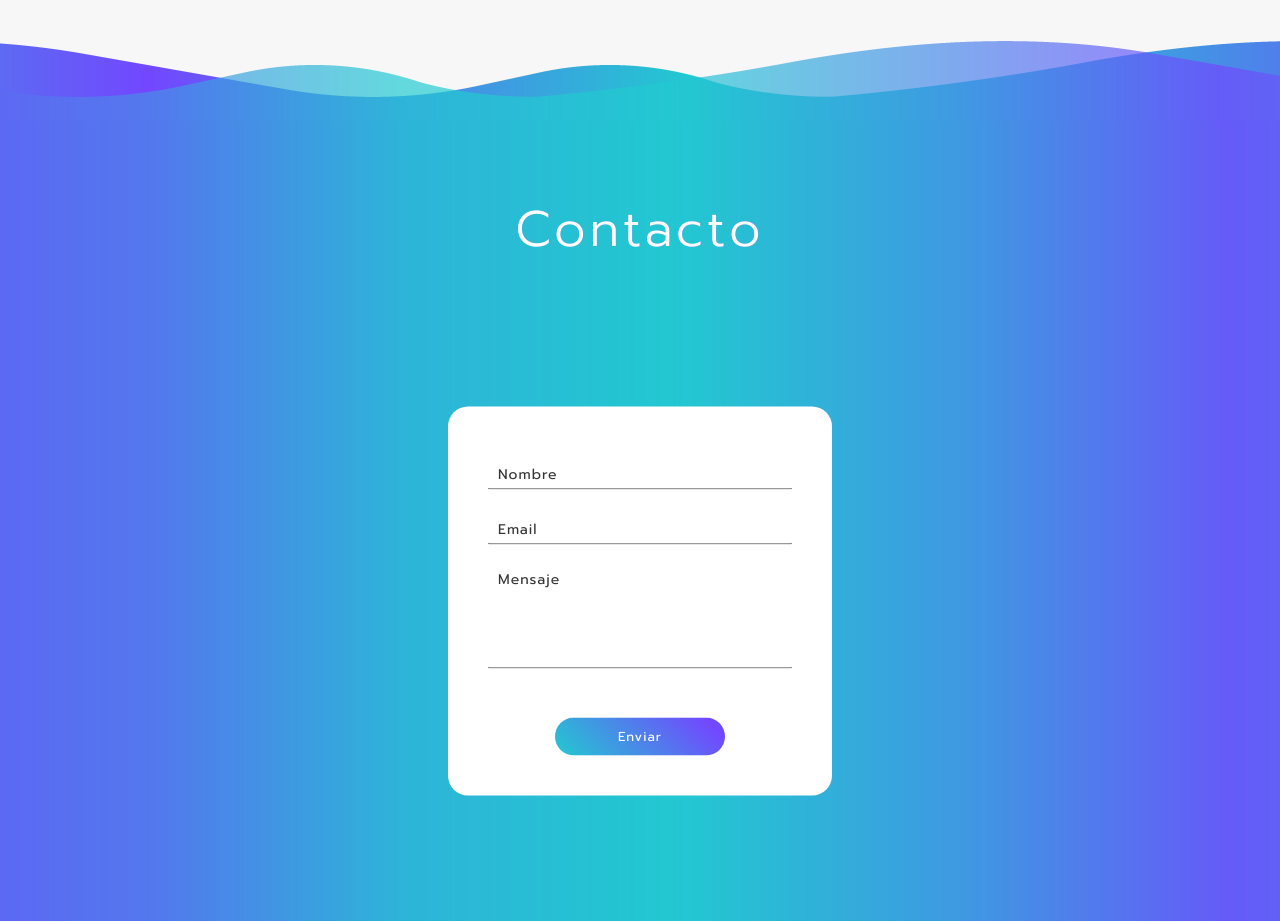
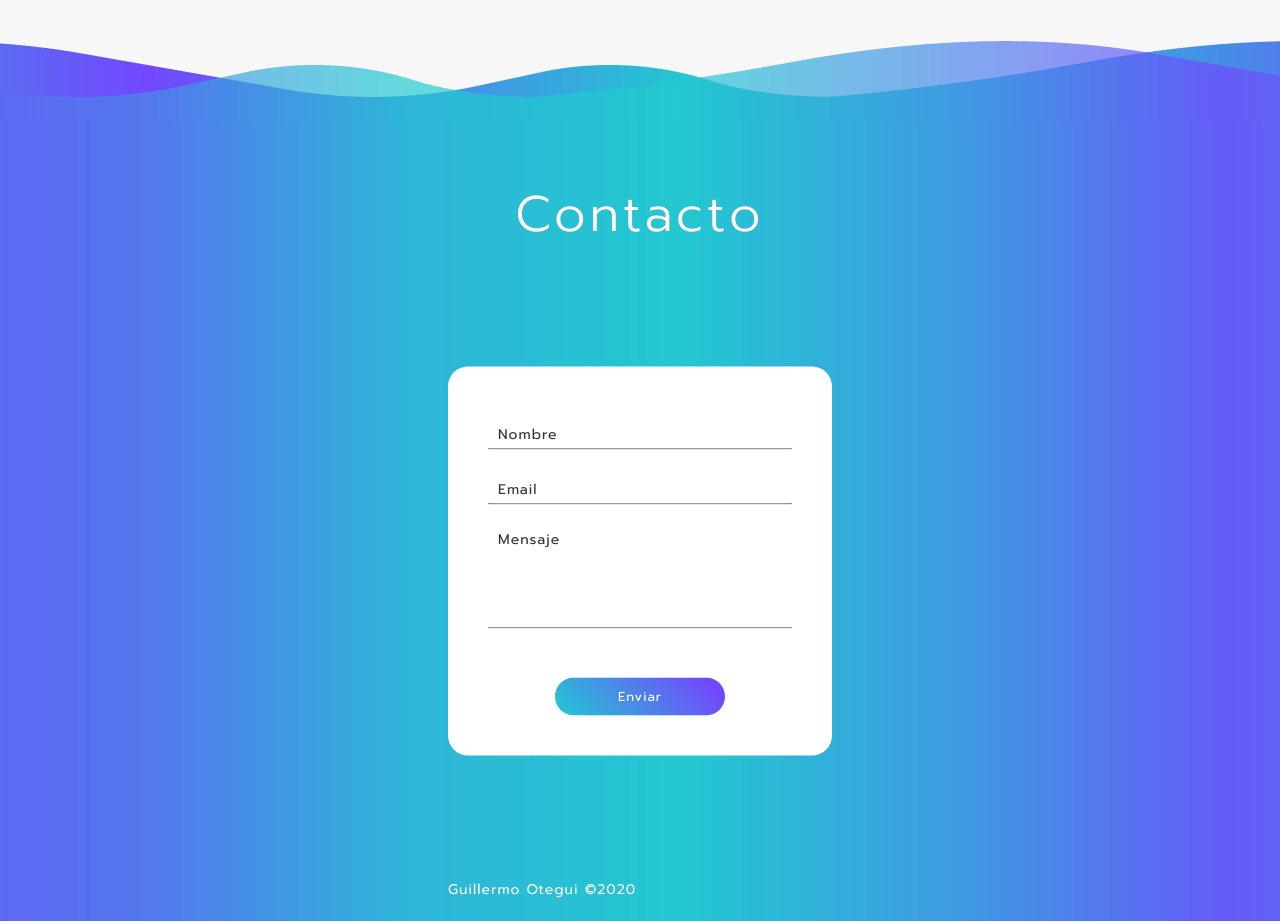
Before and after one commit to Guilleo03/portfolio, a Vue app: page / in a window 1280 px wide. Shown: the part 2180-3102 px from the top of the page. Built offline with nearby package versions, Linux system fonts and the light colour scheme; a small style sheet from the web is missing.

Commit message:
contacto y footer terminado, falta empezar responsive

```diff
--- a/public/index.html
+++ b/public/index.html
@@ -6,12 +6,12 @@
     <meta http-equiv="X-UA-Compatible" content="IE=edge">
     <meta name="viewport" content="width=device-width,initial-scale=1.0">
     <link rel="icon" href="<%= BASE_URL %>favicon.ico">
+    <link rel='stylesheet' href='https://cdn.jsdelivr.net/npm/fontisto@v3.0.4/css/fontisto/fontisto.min.css'>
+    </i>
     <link href="https://fonts.googleapis.com/css?family=Prompt:300,400&display=swap" rel="stylesheet">
     <title>
         <%= htmlWebpackPlugin.options.title %>
     </title>
-    <script src="https://smtpjs.com/v3/smtp.js">
-    </script>
 </head>
 
 <body>
--- a/src/components/Contacto.vue
+++ b/src/components/Contacto.vue
@@ -30,12 +30,15 @@ export default {
 </script>
 
 <style lang="scss" scoped>
+h2{
+  padding-top: 55px !important;
+}
 #contacto {
   background-image: url("../assets/img/contact-bg.png");
   position: relative;
   animation: waves 10s linear infinite;
   width: 100%;
-  height: 100vh;
+  height: 92vh;
   &::before {
     content: "";
     position: absolute;
@@ -44,7 +47,7 @@ export default {
     left: 0;
     bottom: 0;
     width: 100%;
-    height: 100vh;
+    height: 92vh;
     animation: waves-reverse 10s linear infinite;
   }
 }
@@ -76,7 +79,7 @@ h2 {
 }
 form {
   position: absolute;
-  top: 60vh;
+  top: 55vh;
   width: 30%;
   background-color: white;
   left: 50%;
--- /dev/null
+++ b/src/components/Footer.vue
@@ -0,0 +1,96 @@
+<template>
+  <div id="footer">
+    <footer>
+      <div id="contFooter">
+        <div>
+          <span>Guillermo Otegui ©2020</span>
+        </div>
+        <div>
+          <a href="https://www.linkedin.com/in/guillermo-otegui/" target="_blank">
+            <i class="fi fi-linkedin"></i>
+          </a>
+          <a href="mailto:guilleotegui03@gmail.com" target="_blank">
+            <i class="fi fi-email"></i>
+          </a>
+        </div>
+      </div>
+    </footer>
+  </div>
+</template>
+
+<script>
+export default {
+  name: "Footer"
+};
+</script>
+
+<style lang="scss">
+footer {
+  width: 100%;
+  height: 8vh;
+  background-image: url("../assets/img/contact-bg.png");
+  position: relative;
+  animation: waves 10s linear infinite;
+  &::before {
+    content: "";
+    position: absolute;
+    background-image: url("../assets/img/contact-bg.png");
+    opacity: 0.7;
+    left: 0;
+    bottom: 0;
+    width: 100%;
+    height: 8vh;
+    animation: waves-reverse 10s linear infinite;
+  }
+  span {
+    color: white;
+    text-align: center;
+    position: relative;
+    font-size: 14px;
+    letter-spacing: 1px;
+  }
+}
+@keyframes waves-reverse {
+  0% {
+    background-position: 0;
+  }
+  100% {
+    background-position: -1366px;
+  }
+}
+@keyframes waves {
+  0% {
+    background-position: 0;
+  }
+  100% {
+    background-position: 1366px;
+  }
+}
+#contFooter {
+  position: relative;
+  left: 50%;
+  transform: translateX(-50%);
+  width: 30%;
+  div {
+      display: inline-block;
+      line-height: 8vh;
+    &:nth-child(1) {
+      text-align: left;
+    }
+    &:nth-child(2){
+        float: right;
+        a{
+            color: white;
+            &:nth-child(1){
+                margin: 0 20px;
+            }
+            &:nth-child(2){
+                i{
+                    transform: translateY(2px);
+                }
+            }
+        }
+    }
+  }
+}
+</style>
--- a/src/components/Inicio.vue
+++ b/src/components/Inicio.vue
@@ -7,8 +7,8 @@
       <ul id="homeUl">
         <li><router-link id="navHome" to="/">INICIO</router-link></li>
         <li><a id="navWorks" href="#SeccionTrabajos">TRABAJOS</a  ></li>
-        <li><router-link id="navAboutMe" to="/">ACERCA DE MÍ</router-link></li>
-        <li><router-link id="navContact" to="/">CONTACTO</router-link></li>
+        <li><a id="navAboutMe" href="#AcercaDeMi">ACERCA DE MÍ</a></li>
+        <li><a id="navContact" href="#contacto">CONTACTO</a></li>
       </ul>
     </nav>
     <div id="main-bg">
--- a/src/views/Home.vue
+++ b/src/views/Home.vue
@@ -4,6 +4,7 @@
     <SeccionTrabajos />
     <AcercaDeMi />
     <Contacto />
+    <Footer />
     <!-- <h2>{{ $store.state.Trabajos[1].nombre }}</h2> -->
   </main>
 </template>
@@ -15,6 +16,7 @@ import Inicio from "@/components/Inicio.vue"
 import SeccionTrabajos from "@/components/SeccionTrabajos.vue";
 import AcercaDeMi from "@/components/AcercaDeMi.vue"
 import Contacto from "@/components/Contacto.vue"
+import Footer from "@/components/Footer.vue"
 
 export default {
   name: 'Home',
@@ -22,7 +24,8 @@ export default {
     Inicio,
     SeccionTrabajos,
     AcercaDeMi,
-    Contacto
+    Contacto,
+    Footer,
   },
   views:{
     Trabajos
```
